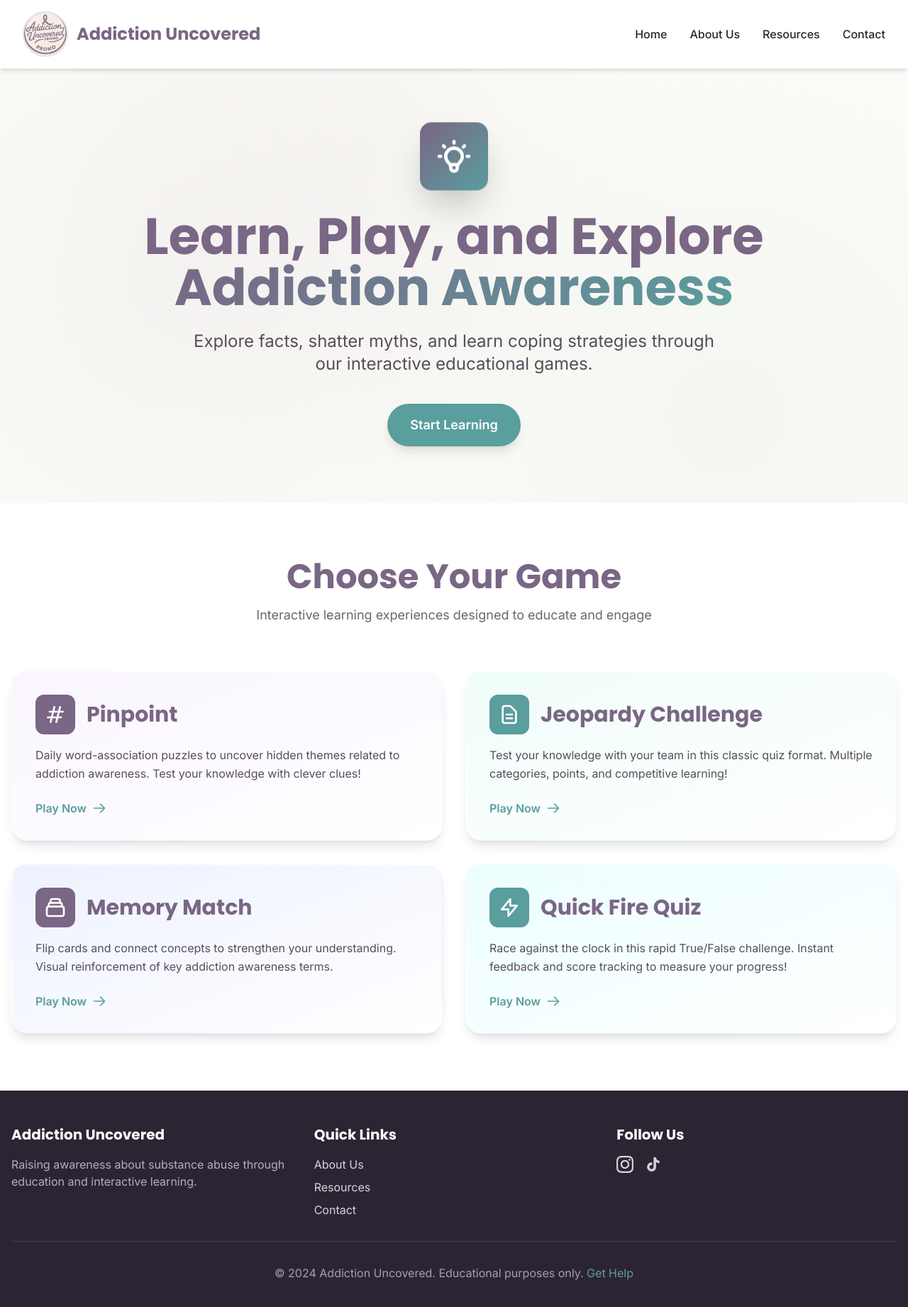
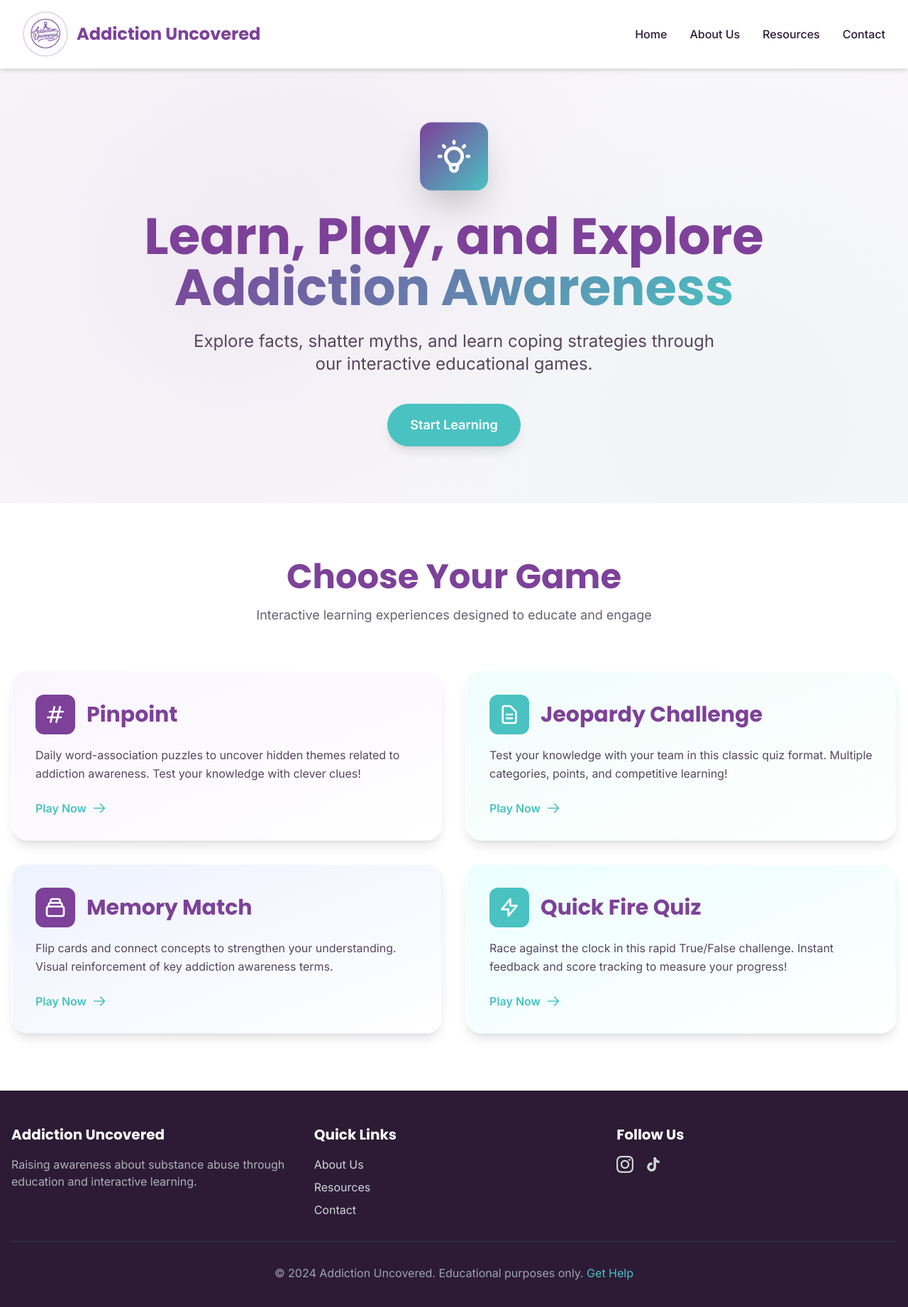
Before and after one commit to bagel786/AddictionUncovered, a website: page index.html in a window 1280 px wide. Shown: the whole page at 71% size. Drawn offline with nearby package versions, Linux system fonts and the light colour scheme.

Commit message:
ui color palette changes

```diff
--- a/css/input.css
+++ b/css/input.css
@@ -45,7 +45,7 @@
 
     /* Gradient Backgrounds */
     .gradient-purple {
-        background: linear-gradient(135deg, #5E4A77 0%, #7B6394 100%);
+        background: linear-gradient(135deg, #7D4199 0%, #5D2E7A 100%);
     }
 
     .gradient-teal {
@@ -138,7 +138,7 @@
     }
 
     .text-gradient-purple {
-        background: linear-gradient(135deg, #5E4A77 0%, #8B6FA8 100%);
+        background: linear-gradient(135deg, #7D4199 0%, #9D62B8 100%);
         -webkit-background-clip: text;
         -webkit-text-fill-color: transparent;
         background-clip: text;
@@ -156,8 +156,8 @@
     /* Particle Background */
     .particle-bg {
         background:
-            radial-gradient(circle at 20% 50%, rgba(94, 74, 119, 0.05) 0%, transparent 50%),
-            radial-gradient(circle at 80% 80%, rgba(62, 180, 180, 0.05) 0%, transparent 50%),
-            radial-gradient(circle at 40% 20%, rgba(94, 74, 119, 0.03) 0%, transparent 50%);
+            radial-gradient(circle at 20% 50%, rgba(125, 65, 153, 0.05) 0%, transparent 50%),
+            radial-gradient(circle at 80% 80%, rgba(74, 194, 194, 0.05) 0%, transparent 50%),
+            radial-gradient(circle at 40% 20%, rgba(125, 65, 153, 0.03) 0%, transparent 50%);
     }
 }
--- a/index.html
+++ b/index.html
@@ -19,11 +19,11 @@
                 extend: {
                     colors: {
                         'uncovered': {
-                            'purple': '#7A6685',      // Vintage Lavender from Logo
-                            'cream': '#FCFBF7',       // Warm Paper Background
-                            'dark': '#2D2433',        // Dark Purple-Black Text
-                            'teal': '#5A9E9E',        // Vintage Teal Accent
-                            'gray': '#D4D0D9',        // Soft Gray
+                            'purple': '#7D4199',      // Updated Logo Purple
+                            'cream': '#F9F7FA',       // Light Purple Tinted Cream
+                            'dark': '#2D1B36',        // Darker Purple-Black text
+                            'teal': '#4AC2C2',        // Complimentary Teal
+                            'gray': '#C4C8CC',        // Neutral Gray
                         }
                     },
                     fontFamily: {
@@ -37,18 +37,18 @@
     <style>
         body {
             font-family: 'Inter', sans-serif;
-            background: #FCFBF7;
+            background: #F9F7FA;
         }
 
         .particle-bg {
             background:
-                radial-gradient(circle at 20% 50%, rgba(122, 102, 133, 0.05) 0%, transparent 50%),
-                radial-gradient(circle at 80% 80%, rgba(90, 158, 158, 0.05) 0%, transparent 50%),
-                radial-gradient(circle at 40% 20%, rgba(122, 102, 133, 0.03) 0%, transparent 50%);
+                radial-gradient(circle at 20% 50%, rgba(125, 65, 153, 0.05) 0%, transparent 50%),
+                radial-gradient(circle at 80% 80%, rgba(74, 194, 194, 0.05) 0%, transparent 50%),
+                radial-gradient(circle at 40% 20%, rgba(125, 65, 153, 0.03) 0%, transparent 50%);
         }
 
         .gradient-text {
-            background: linear-gradient(135deg, #7A6685 0%, #5A9E9E 100%);
+            background: linear-gradient(135deg, #7D4199 0%, #4AC2C2 100%);
             -webkit-background-clip: text;
             -webkit-text-fill-color: transparent;
             background-clip: text;
@@ -79,9 +79,9 @@
             <div class="flex justify-between items-center h-24">
                 <div class="flex items-center space-x-3">
                     <div
-                        class="h-16 w-16 rounded-full overflow-hidden shrink-0 border-2 border-uncovered-purple border-opacity-20">
-                        <img src="assets/images/logo.jpg" alt="Addiction Uncovered Logo"
-                            class="h-full w-full object-cover transform scale-125">
+                        class="h-16 w-16 rounded-full overflow-hidden shrink-0 border-2 border-uncovered-purple border-opacity-20 flex items-center justify-center bg-white">
+                        <img src="assets/images/logo.png" alt="Addiction Uncovered Logo"
+                            class="h-full w-full object-contain p-1">
                     </div>
                     <span class="text-2xl font-heading font-bold text-uncovered-purple hidden sm:block">Addiction
                         Uncovered</span>
--- a/tailwind.config.js
+++ b/tailwind.config.js
@@ -5,10 +5,10 @@ module.exports = {
         extend: {
             colors: {
                 'uncovered': {
-                    'purple': '#5E4A77',      // Primary Logo Purple
-                    'cream': '#FAF8F3',        // Base / Background Cream
-                    'dark': '#1D2A3B',         // Dark Anchor Text
-                    'teal': '#3EB4B4',         // Sleek Accent Teal
+                    'purple': '#7D4199',      // Updated Logo Purple
+                    'cream': '#F9F7FA',        // Light Purple Tinted Cream
+                    'dark': '#2D1B36',         // Darker Purple-Black text
+                    'teal': '#4AC2C2',         // Complimentary Teal
                     'gray': '#C4C8CC',         // Neutral Gray
                 }
             },
```
Also changed, not shown: about.html (+8 -8 lines), contact.html (+8 -8 lines), jeopardy.html (+8 -8 lines), memory.html (+8 -8 lines), pinpoint.html (+8 -8 lines), quickfire.html (+8 -8 lines), resources.html (+8 -8 lines), assets/images/logo.png (added).
